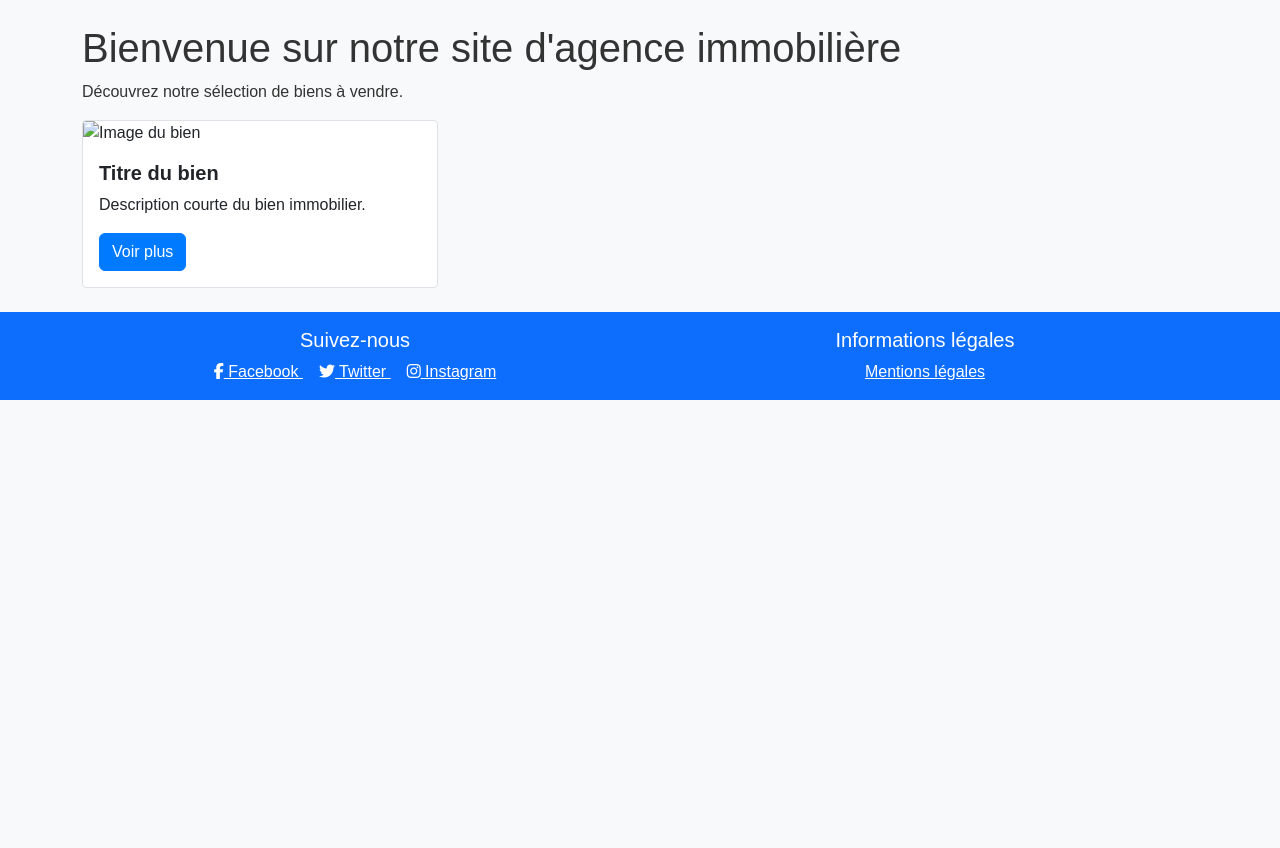
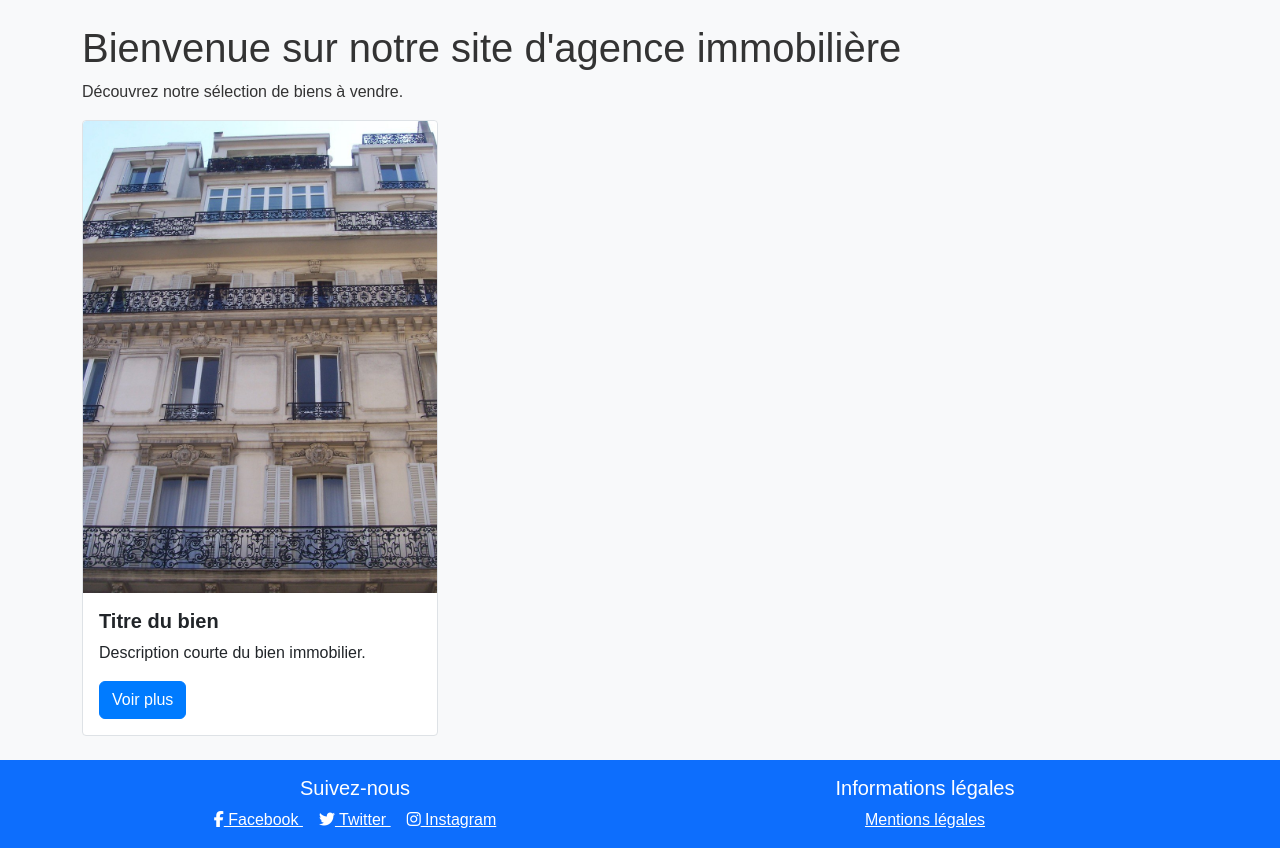
Before and after one commit to AlizeeKessy/ECF_FINAL, a PHP site: page /Index.php in a window 1280 px wide. Shown: the part 74-922 px from the top of the page. Before the commit the page ends 474 px from the top, so only its background shows below. Run offline with PHP 8.4, Linux system fonts and the light colour scheme; some libraries are stand-ins or nearby versions.

Commit message:
ECF_WAZAA_IMMO

```diff
--- a/Index.php
+++ b/Index.php
@@ -11,7 +11,7 @@ include 'includes/header.php'
             <!-- Exemple de carte de bien immobilier -->
             <div class="col-md-4">
                 <div class="card mb-4">
-                    <img src="https://via.placeholder.com/150" class="card-img-top" alt="Image du bien">
+                    <img src="photos/annonce_1/1-1.jpg" class="card-img-top" alt="Image du bien">
                     <div class="card-body">
                         <h5 class="card-title">Titre du bien</h5>
                         <p class="card-text">Description courte du bien immobilier.</p>
```
